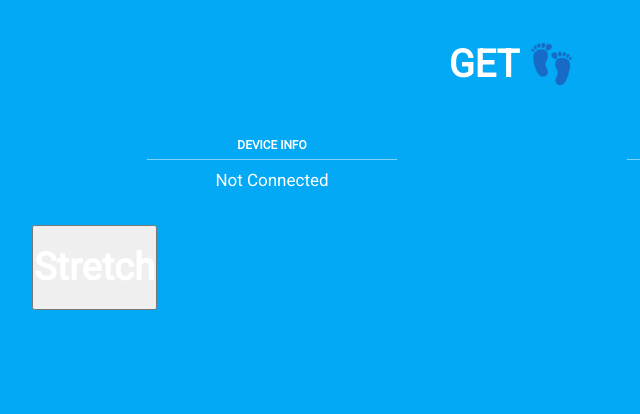
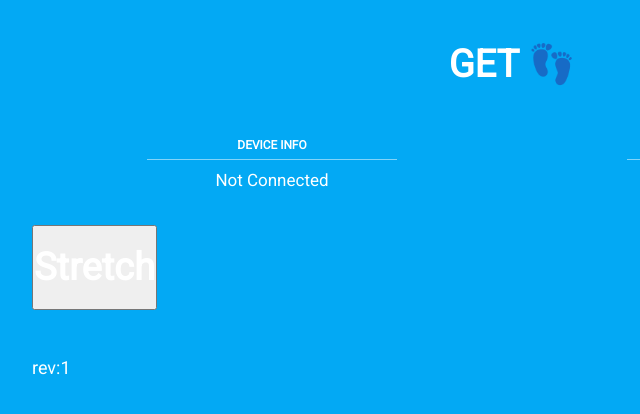
Before and after one commit to kasravi/miband, a plain HTML site: page index.html in a window 1280 px wide. Shown: the full height of the page, 128-768 px from the left. Drawn offline with Linux system fonts and the light colour scheme.

Commit message:
add something in ui to see when it is updated

```diff
--- a/index.html
+++ b/index.html
@@ -25,6 +25,7 @@
       <div>
         <button id="stretch">Stretch</button>
       </div>
+      <p>rev:1</p>
       <!-- <div class="row">
         <div class="col-3"></div>
         <div class="col-6">
```
